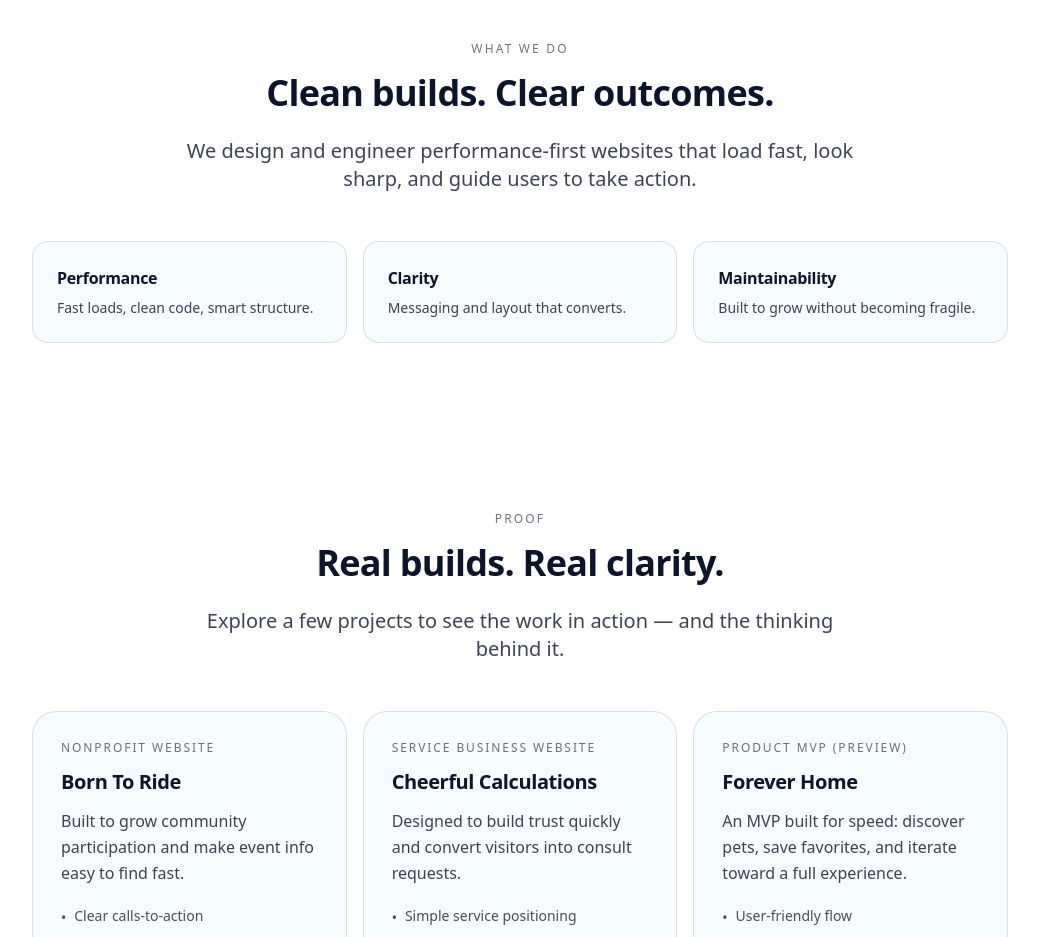
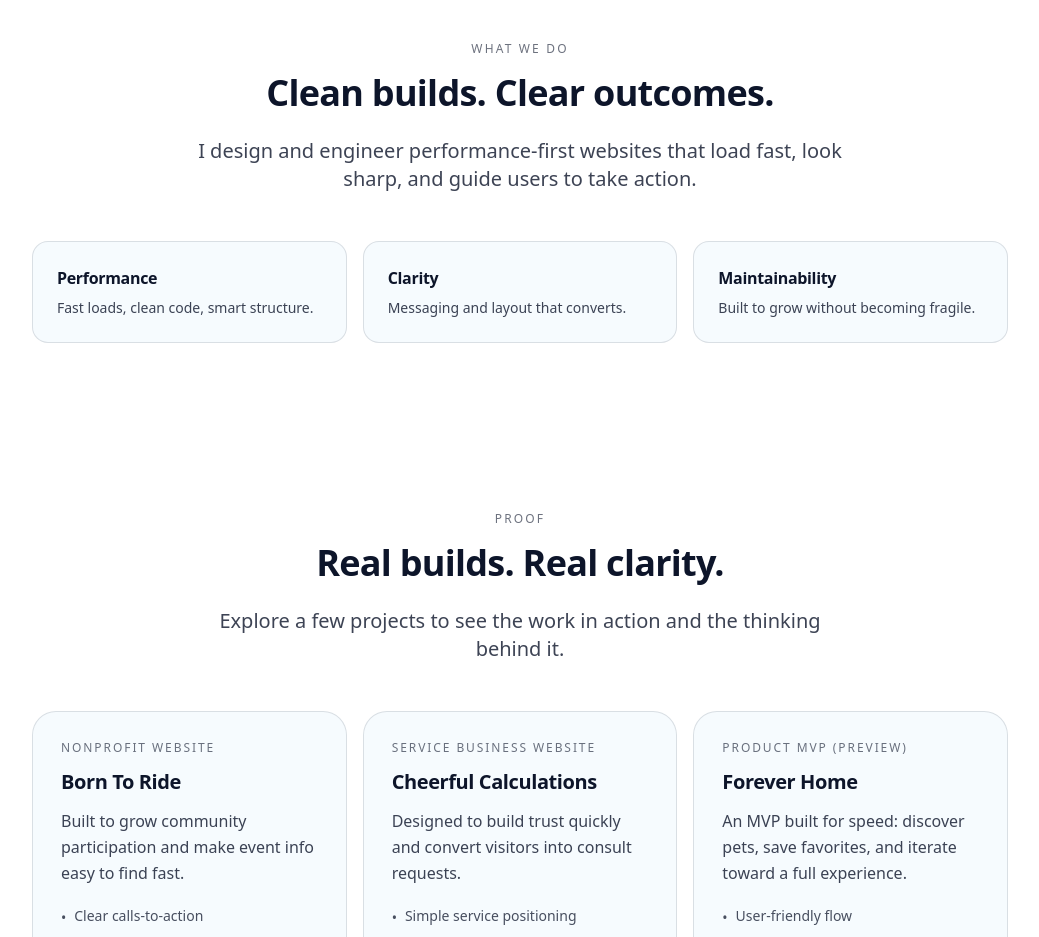
Before and after one commit to blue-byrd-dev/bluebyrddevelopment, a Next.js app: page / in a window 1280 px wide. Shown: the part 1040-1977 px from the top of the page, without its empty margins (120-1159 px from the left). Built offline with nearby package versions, Linux system fonts and the light colour scheme.

Commit message:
fixed more wording on What we do

```diff
--- a/src/components/sections/ProofSection.tsx
+++ b/src/components/sections/ProofSection.tsx
@@ -59,7 +59,7 @@ export default function ProofSection() {
 					</h2>
 
 					<p className="text-lg sm:text-xl max-w-2xl mx-auto opacity-80">
-						Explore a few projects to see the work in action — and the thinking
+						Explore a few projects to see the work in action and the thinking
 						behind it.
 					</p>
 				</div>
--- a/src/components/sections/WhatWeDo.tsx
+++ b/src/components/sections/WhatWeDo.tsx
@@ -20,7 +20,7 @@ const WhatWeDo = () => {
 					</h2>
 
 					<p className="text-lg sm:text-xl max-w-2xl mx-auto opacity-80">
-						We design and engineer performance-first websites that load fast,
+						I design and engineer performance-first websites that load fast,
 						look sharp, and guide users to take action.
 					</p>
 
```
